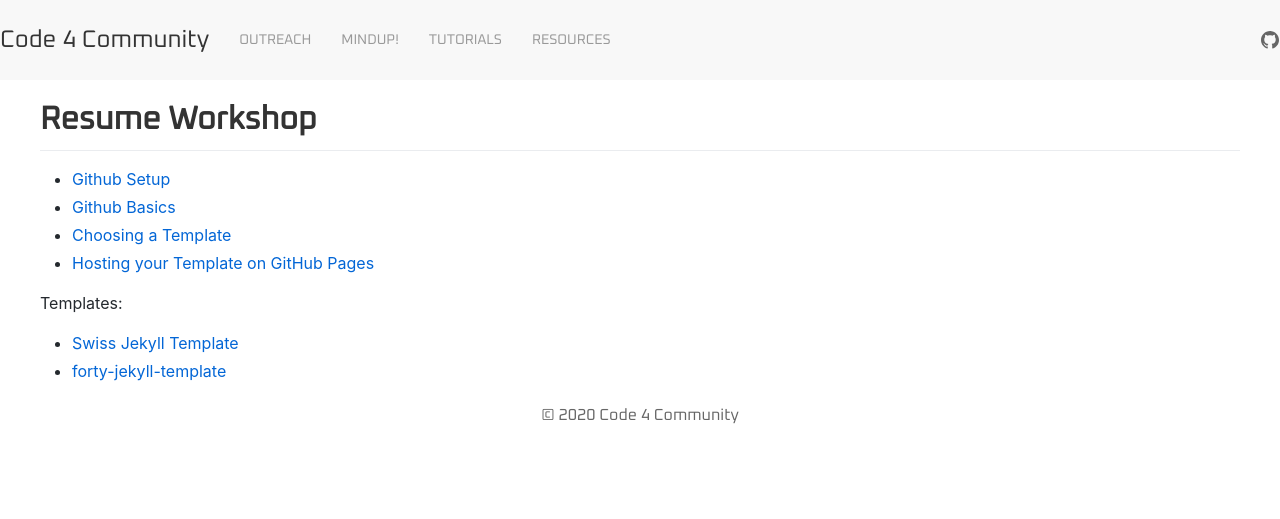
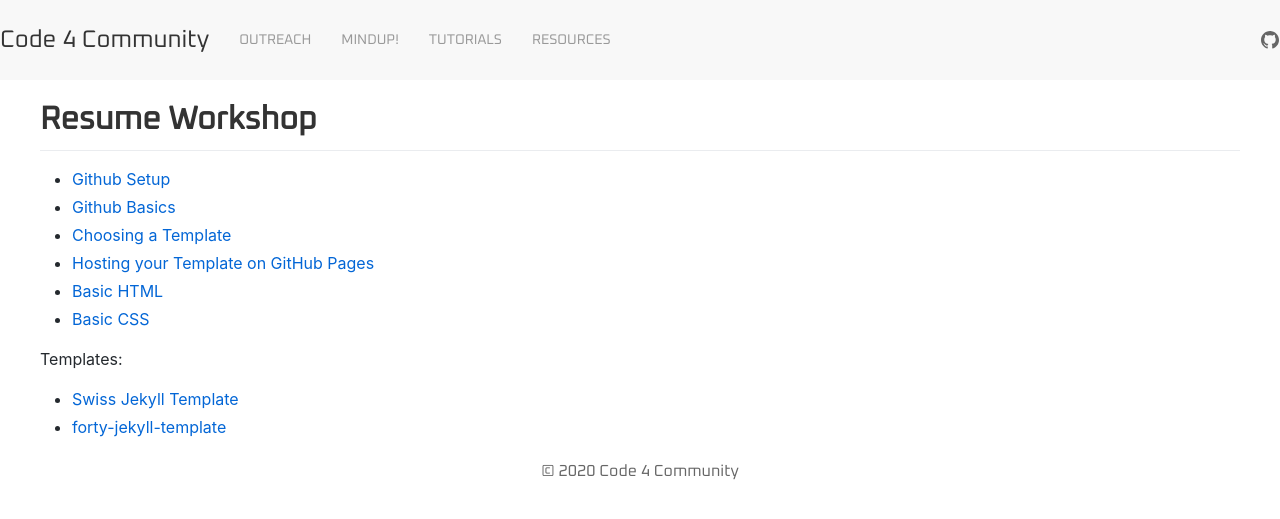
Before and after one commit to Code4Community/Code4Community.github.io, a Jekyll site: the page built from resume-workshop/index.md, in a window 1280 px wide. Shown: the top 519 px of the page. Built offline with Jekyll 4.4.1, drawn with Linux system fonts in a browser that asks for light colours; nearby versions of some CDN libraries.

Commit message:
Update index.md

```diff
--- a/resume-workshop/index.md
+++ b/resume-workshop/index.md
@@ -11,6 +11,9 @@
 - [Github Basics](/resume-workshop/basics)
 - [Choosing a Template](/resume-workshop/templates)
 - [Hosting your Template on GitHub Pages](/resume-workshop/github_pages)
+- [Basic HTML](/resume-workshop/html)
+- [Basic CSS](/resume-workshop/css)
+
 
 Templates:
 
```
